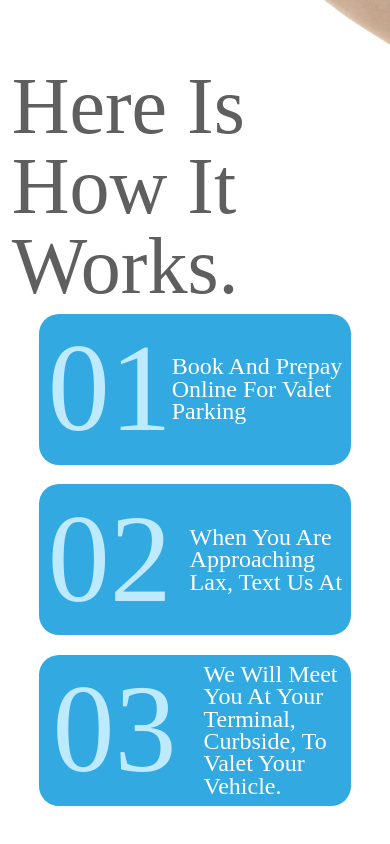
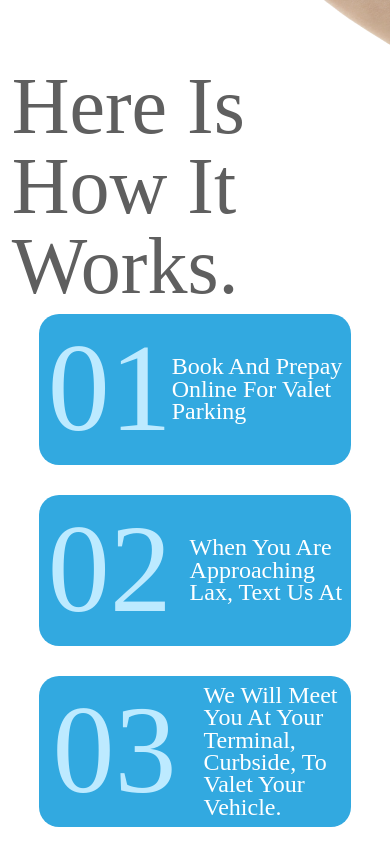
Before and after one commit to ahmed0336/TodoApp-React, a React (Create React App) app: page /calculator in a window 390 px wide. Shown: the part 3026-3870 px from the top of the page. Built offline with nearby package versions, Linux system fonts and the light colour scheme.

Commit message:
new section

```diff
--- a/src/Calculator.css
+++ b/src/Calculator.css
@@ -325,11 +325,15 @@ left: 104px; */
     }
 
 
+    /* main point agar colunm hai tou justify content ==>verticall kam kreg ,align==>horizontaly */
+    /* height zarori hai wrna justify-content: space-between kam nai krega; column me */
+
     .hiwsection__div1 {
         display: flex;
         flex-direction: column;
-        /* justify-content: center; */
         align-items: center;
+        justify-content: space-between !important;
+        gap: 30px;
     }
 
     .hiwsection__div1__card1 {
@@ -340,7 +344,7 @@ left: 104px; */
         border-radius: 20px;
         width: 80%;
         height: 151px;
-        margin-bottom: 5%;
+        /* margin-bottom: 5%; */
     }
 
     .hiwsection__div1__card2 {
@@ -351,7 +355,7 @@ left: 104px; */
         border-radius: 20px;
         width: 80%;
         height: 151px;
-        margin-bottom: 5%;
+        /* margin-bottom: 5%; */
     }
 
     .hiwsection__div1__card3 {
@@ -362,7 +366,7 @@ left: 104px; */
         border-radius: 20px;
         width: 80%;
         height: 151px;
-        margin-bottom: 5%;
+        /* margin-bottom: 5%; */
     }
 
     .hiwsection__div1__card1__para {
```
